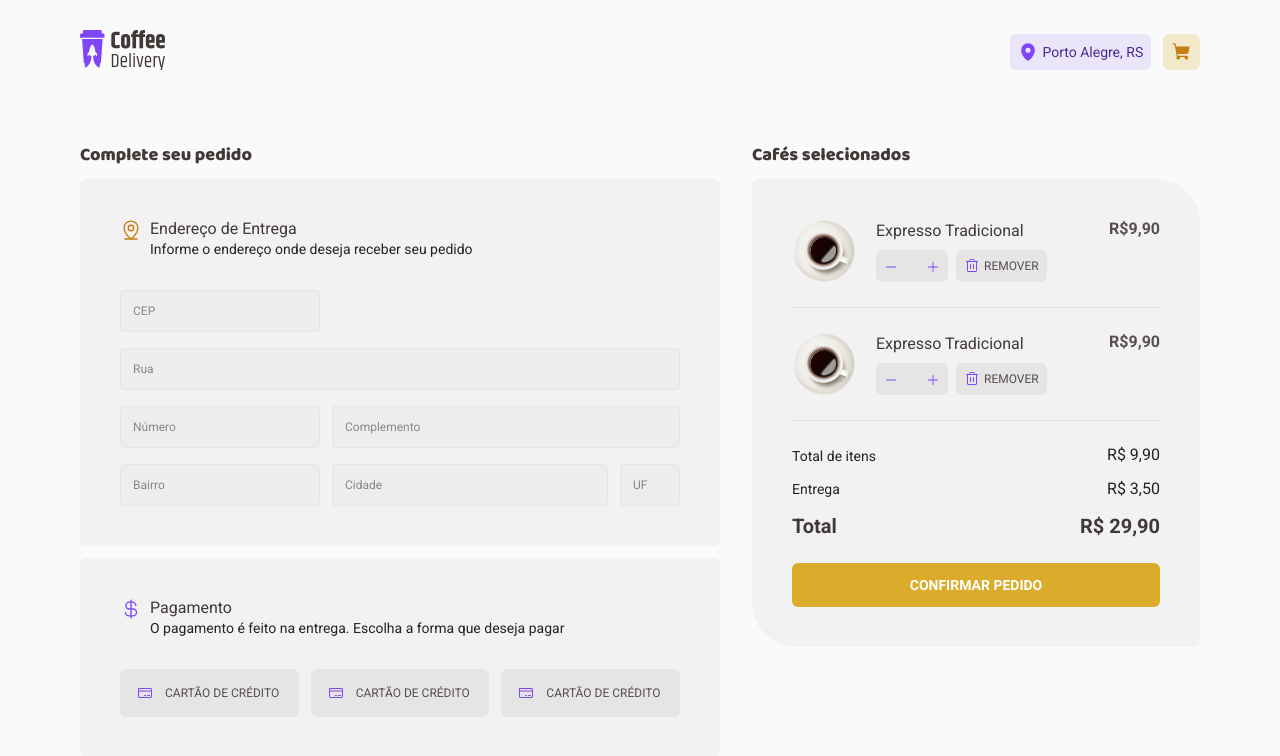
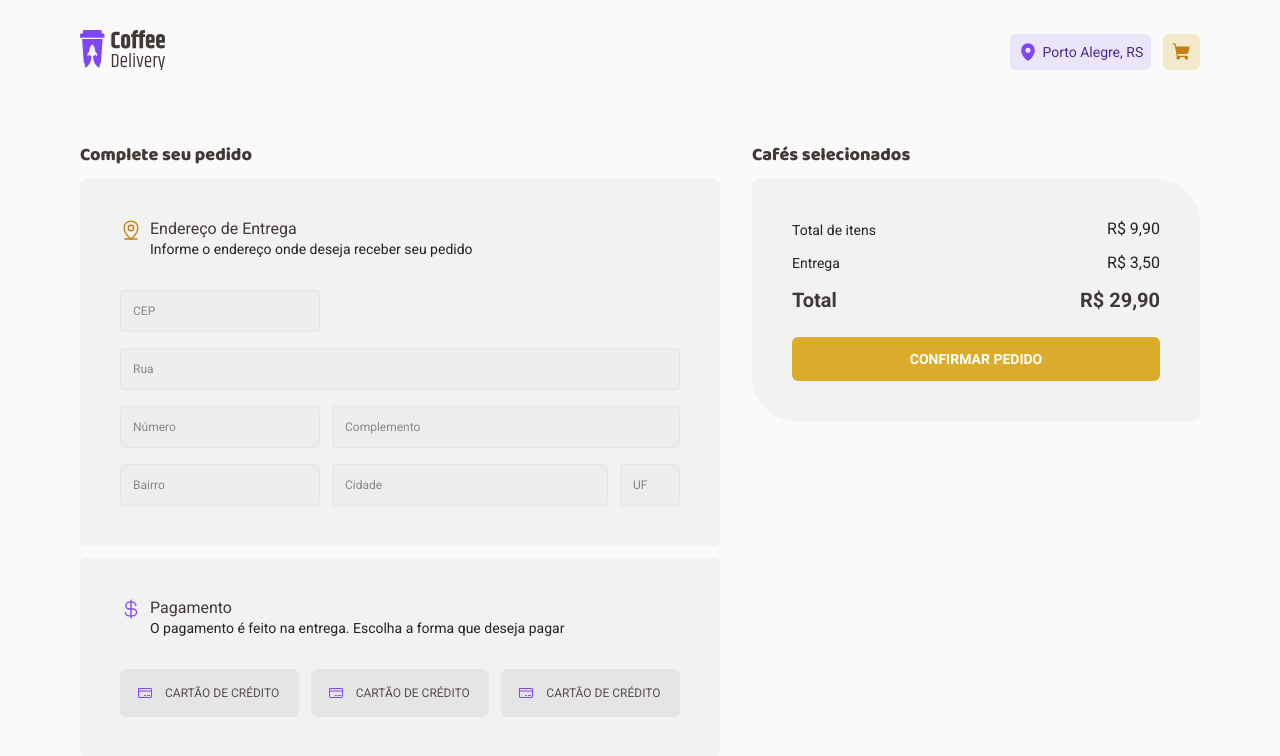
Before and after one commit to fabiomoura-m/coffee-delivery, a React (Vite) app: page /completeOrder in a window 1280 px wide. Shown: the top 756 px of the page. Built offline with nearby package versions, Linux system fonts and the light colour scheme.

Commit message:
feat: dynamically lists selected coffees in the cart

```diff
--- a/src/contexts/CartContext.tsx
+++ b/src/contexts/CartContext.tsx
@@ -10,6 +10,10 @@
     cartItems: CartItem[];
     cartQuantity: number;
     addCoffeeToCart: (coffee: CartItem) => void;
+    changeCartItemQuantity: (
+        cartItemId: number,
+        type: 'increase' | 'decrease'
+    ) => void;
 }
 interface CartContextProviderProps {
     children: ReactNode;
@@ -38,9 +42,33 @@
         setCartItems(newCart);
     }
 
+    function changeCartItemQuantity(
+        cartItemId: number,
+        type: 'increase' | 'decrease'
+    ) {
+        const newCart = produce(cartItems, draft => {
+            const coffeeExistsInCart = cartItems.findIndex(
+                cartItem => cartItem.id === cartItemId
+            );
+
+            if (coffeeExistsInCart >= 0) {
+                const item = draft[coffeeExistsInCart];
+                draft[coffeeExistsInCart].quantity =
+                    type === 'increase' ? item.quantity + 1 : item.quantity - 1;
+            }
+        });
+
+        setCartItems(newCart);
+    }
+
     return (
         <CartContext.Provider
-            value={{ cartItems, cartQuantity, addCoffeeToCart }}
+            value={{
+                cartItems,
+                cartQuantity,
+                addCoffeeToCart,
+                changeCartItemQuantity
+            }}
         >
             {children}
         </CartContext.Provider>
--- a/src/pages/CompleteOrder/components/CoffeeCartCard/index.tsx
+++ b/src/pages/CompleteOrder/components/CoffeeCartCard/index.tsx
@@ -1,6 +1,9 @@
 import { Trash } from 'phosphor-react';
 import { QuantityInput } from '../../../../components/QuantityInput';
 import { RegularText } from '../../../../components/Typography';
+import { CartItem } from '../../../../contexts/CartContext';
+import { useCart } from '../../../../hooks/useCart';
+import { formatMoney } from '../../../../utils/formatMoney';
 
 import {
     ActionsContainer,
@@ -8,17 +11,36 @@
     RemoveButton
 } from './styles';
 
-export function CoffeeCartCard() {
+interface CoffeeCartCardProps {
+    coffee: CartItem;
+}
+
+export function CoffeeCartCard({ coffee }: CoffeeCartCardProps) {
+    const { changeCartItemQuantity } = useCart();
+
+    const coffeeTotal = coffee.price * coffee.quantity;
+    const formattedPrice = formatMoney(coffeeTotal);
+
+    function handleIncrease() {
+        changeCartItemQuantity(coffee.id, 'increase');
+    }
+    function handleDecrease() {
+        changeCartItemQuantity(coffee.id, 'decrease');
+    }
+
     return (
         <CoffeeCartCardContainer>
             <div>
-                <img src="/coffees/americano.png" alt="" />
+                <img src={`/coffees/${coffee.photo}`} alt="" />
                 <div>
-                    <RegularText color="subtitle">
-                        Expresso Tradicional
-                    </RegularText>
+                    <RegularText color="subtitle">{coffee.name}</RegularText>
                     <ActionsContainer>
-                        <QuantityInput size="small" />
+                        <QuantityInput
+                            size="small"
+                            onIncrease={handleIncrease}
+                            onDecrease={handleDecrease}
+                            quantity={coffee.quantity}
+                        />
                         <RemoveButton>
                             <Trash size={16} />
                             Remover
@@ -26,7 +48,7 @@
                     </ActionsContainer>
                 </div>
             </div>
-            <p>R$9,90</p>
+            <p>R$ {formattedPrice}</p>
         </CoffeeCartCardContainer>
     );
 }
--- a/src/pages/CompleteOrder/components/SelectedCoffees/index.tsx
+++ b/src/pages/CompleteOrder/components/SelectedCoffees/index.tsx
@@ -1,17 +1,21 @@
 import { TitleText } from '../../../../components/Typography';
+import { useCart } from '../../../../hooks/useCart';
 import { CoffeeCartCard } from '../CoffeeCartCard';
 import { ConfirmationSection } from './ConfirmationSection';
 import { DetailsContainer, SelectedCoffeesContainer } from './styles';
 
 export function SelectedCoffees() {
+    const { cartItems } = useCart();
+
     return (
         <SelectedCoffeesContainer>
             <TitleText size="xs" color="subtitle">
                 Cafés selecionados
             </TitleText>
             <DetailsContainer>
-                <CoffeeCartCard />
-                <CoffeeCartCard />
+                {cartItems.map(item => (
+                    <CoffeeCartCard key={item.id} coffee={item} />
+                ))}
                 <ConfirmationSection />
             </DetailsContainer>
         </SelectedCoffeesContainer>
```
